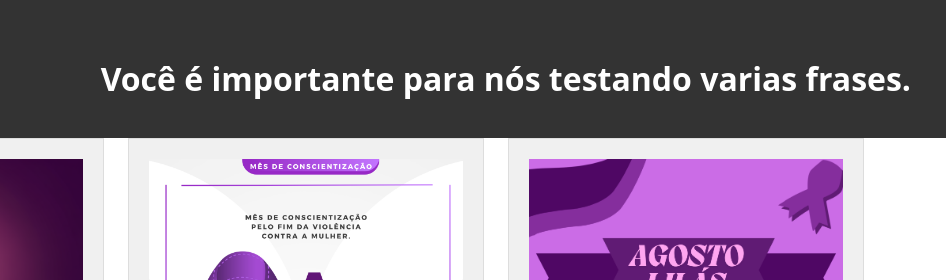
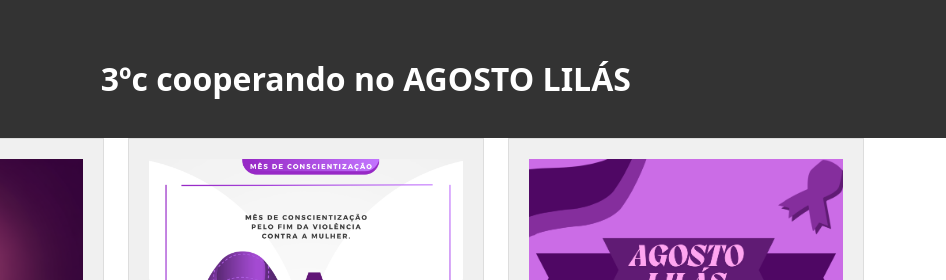
Before and after one commit to Negoazedo/Agosto-lilas, a plain HTML site: page index.html in a window 1280 px wide. Shown: the top 280 px of the page, 334-1280 px from the left. Drawn offline with nearby package versions, Linux system fonts and the light colour scheme.

Commit message:
i love you

```diff
--- a/index.html
+++ b/index.html
@@ -15,7 +15,7 @@
             <img src="img/csvp (2).png" alt="Logo" id="logo"> <!-- Logo -->
         </div>
         <div class="col-md-8 text-center"> <!-- Ocupa toda a largura em telas maiores que celular -->
-            <h1 id="titulo">Você é importante para nós testando varias frases.</h1>
+            <h1 id="titulo">3ºc cooperando no AGOSTO LILÁS</h1>
         </div>
     </div>
 </header>
```
